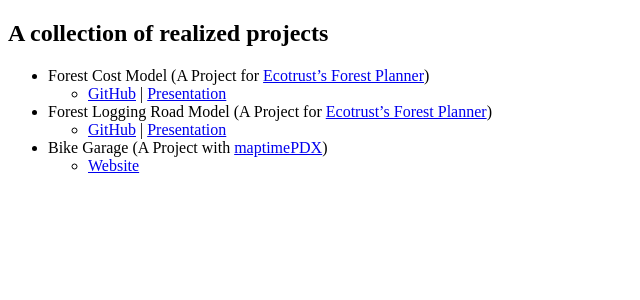
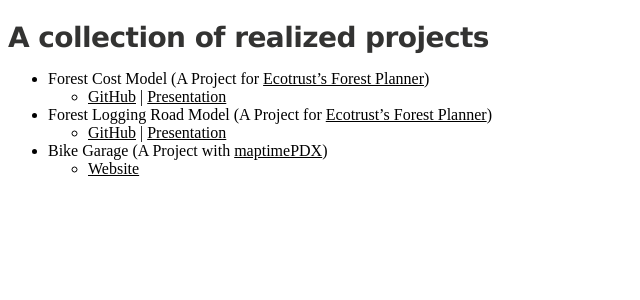
Before and after one commit to ustroetz/ustroetz.github.io, a Jekyll site: the page built from index.md, in a window 1280 px wide. Shown: the top 300 px of the page, without its empty margins (0-640 px from the left). Built offline with Jekyll 4.4.1, drawn with Linux system fonts in a browser that asks for light colours; Markdown is read by kramdown in place of the engine named in the settings.

Commit message:
Update style.css

```diff
--- a/css/style.css
+++ b/css/style.css
@@ -1,4 +1,4 @@
-*h2 {font-family: "jaf-bernino-sans","Lucida Grande","Lucida Sans Unicode","Lucida Sans",Geneva,Verdana,sans-serif;
+H2 {font-family: "jaf-bernino-sans","Lucida Grande","Lucida Sans Unicode","Lucida Sans",Geneva,Verdana,sans-serif;
 letter-spacing: -0.02em;
 font-weight: 700;
 font-style: normal;
@@ -8,4 +8,4 @@ line-height: 1.1;
 color: #333332;
 margin-bottom: 4px;}
 
-*a:link {color: #000000}
+A:link {color: #000000}
```
